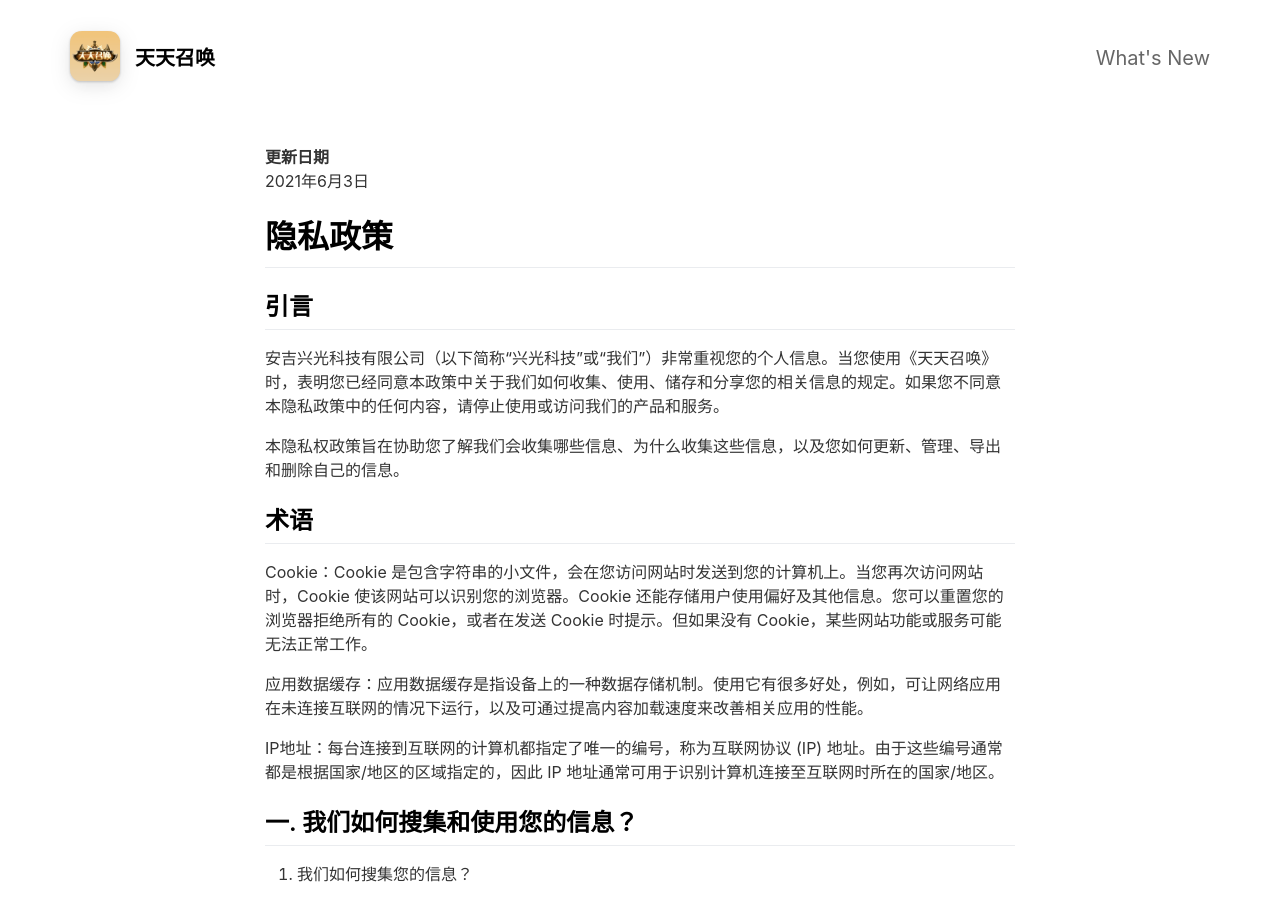
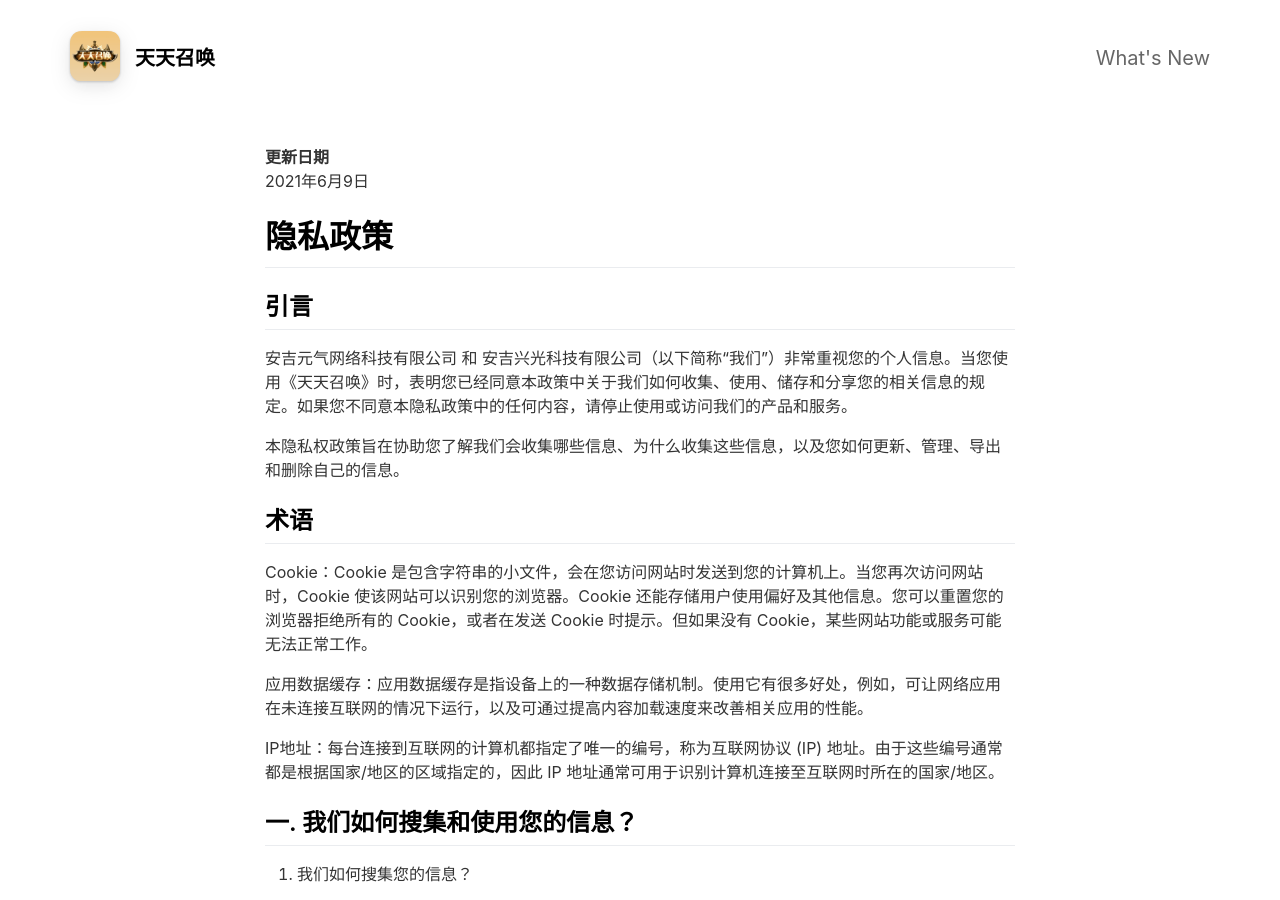
Before and after one commit to DFTui/ttzh, a Jekyll site: the page built from _pages/privacypolicy.md, in a window 1280 px wide and 900 px high. Built offline with Jekyll 4.4.1, drawn with Linux system fonts in a browser that asks for light colours; nearby versions of some CDN libraries; some of the changed text lies outside the part shown.

Commit message:
update privacypolicy

```diff
--- a/_pages/privacypolicy.md
+++ b/_pages/privacypolicy.md
@@ -5,13 +5,13 @@ include_in_header: false
 ---
 
 **更新日期**
-2021年6月3日
+2021年6月9日
 
 # 隐私政策
 
 ## 引言
 
-安吉兴光科技有限公司（以下简称“兴光科技”或“我们”）非常重视您的个人信息。当您使用《天天召唤》时，表明您已经同意本政策中关于我们如何收集、使用、储存和分享您的相关信息的规定。如果您不同意本隐私政策中的任何内容，请停止使用或访问我们的产品和服务。
+安吉元气网络科技有限公司 和 安吉兴光科技有限公司（以下简称“我们”）非常重视您的个人信息。当您使用《天天召唤》时，表明您已经同意本政策中关于我们如何收集、使用、储存和分享您的相关信息的规定。如果您不同意本隐私政策中的任何内容，请停止使用或访问我们的产品和服务。
 
 本隐私权政策旨在协助您了解我们会收集哪些信息、为什么收集这些信息，以及您如何更新、管理、导出和删除自己的信息。
 
@@ -81,6 +81,6 @@ https://mobile.umeng.com/privacypolicy/
 
 ## 四. 适用范围
 
-1. 我们的隐私政策适用于由安吉兴光科技有限公司提供的所有服务，但是不包括附有独立隐私政策的服务（如第三方提供的产品和服务）。
+1. 我们的隐私政策适用于由我们提供的所有服务，但是不包括附有独立隐私政策的服务（如第三方提供的产品和服务）。
 
 2. 对于为我们的服务进行广告宣传，以及可能使用我们的cookie或其他日志信息来投放和使用广告的其他公司和组织，我们的隐私权政策并未涵盖其信息处理政策。
```
